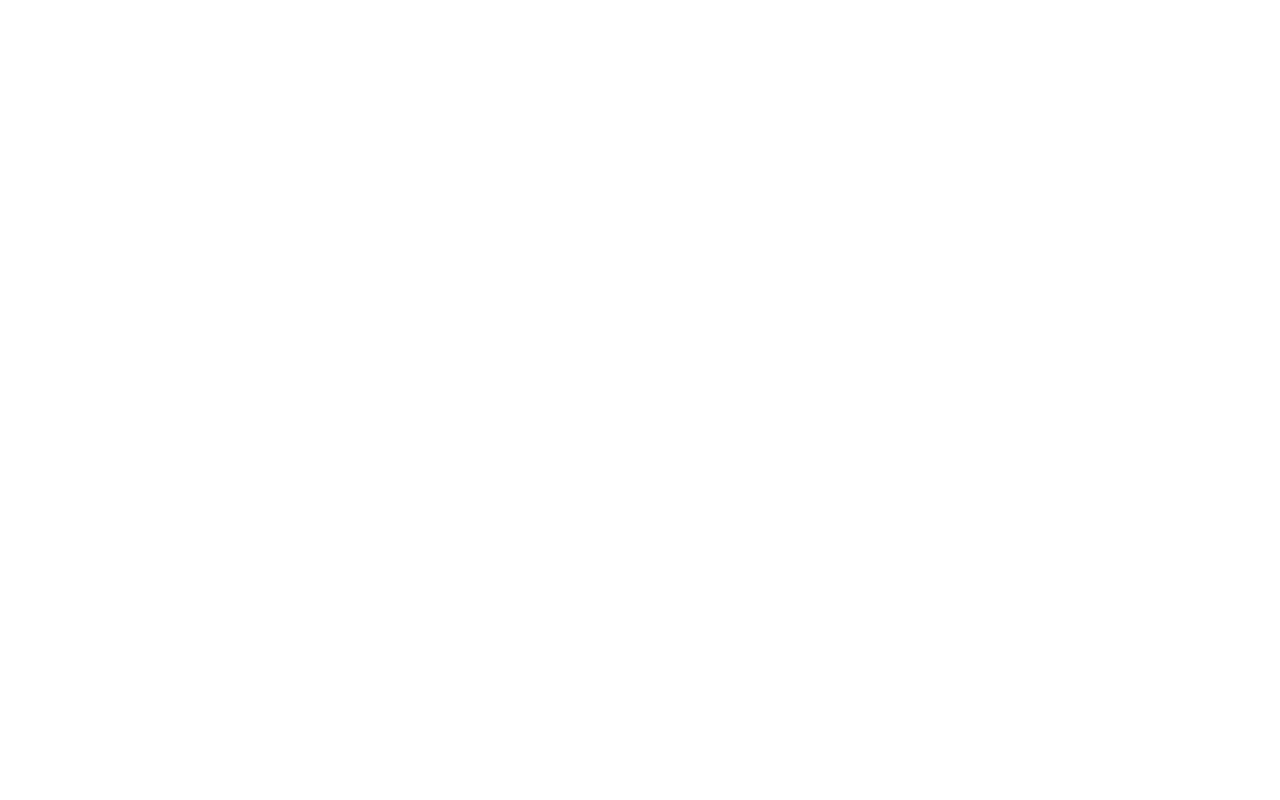
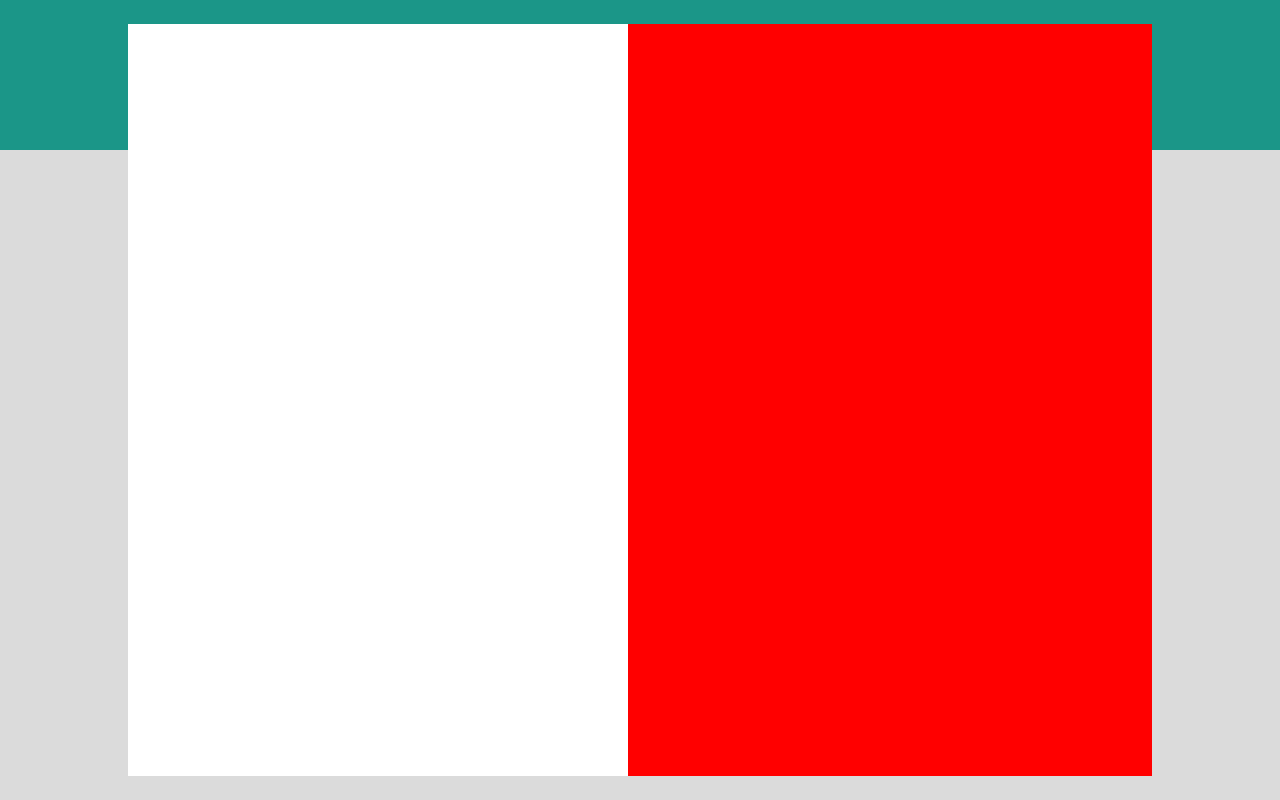
Before and after one commit to DanieleBegnis/vue-boolzapp, a plain HTML site: page index.html in a window 1280 px wide. Drawn offline with nearby package versions, Linux system fonts and the light colour scheme.

Commit message:
feat: add body and main container

```diff
--- a/css/style.css
+++ b/css/style.css
@@ -0,0 +1,56 @@
+/*-------------------
+    RESET
+-------------------*/
+* {
+    margin: 0;
+    padding: 0;
+    box-sizing: border-box;
+}
+
+/*-------------------
+    TYPOGRAPHY
+-------------------*/
+.row {
+    display: flex;
+    flex-wrap: wrap;
+    margin-left: -10px;
+    margin-right: -10px;
+}
+.column {
+    padding: 0 10px;
+}
+/*-------------------
+    BODY
+-------------------*/
+
+body {
+    background : linear-gradient(
+    #1B9688 150px,
+    #DBDBDB 150px,
+    #DBDBDB 100%);
+}
+
+.container-big {
+    width: 80%;
+    background-color: red;
+    height: calc(100vh - 48px);
+    margin: 0px auto;
+    margin-top: 24px;
+    margin-bottom: 24px;
+    display: flex;
+
+}
+
+/* SIDEBAR */
+.sidebar {
+    width: 500px;
+    display: flex;
+    flex-direction: column;
+    background-color: #fff;
+    padding: 0 6px;
+    flex-shrink: 0;
+}
+
+.column-top {
+    width: calc(20%);
+}
--- a/index.html
+++ b/index.html
@@ -11,9 +11,20 @@
 </head>
 
 <body>
+    <div id="app">
+        <main>
+            <div class="container-big">
+                <section class="sidebar">
+                    <div class="row">
+                        <div class="column column-top">
 
-    <div id="app">
-
+                        </div>
+                        <div class="column column-top"></div>
+                    </div>
+                </section>
+                <section class="homepage"></section>
+            </div>
+        </main>
     </div>
 
     <script src='https://unpkg.com/vue@3/dist/vue.global.js'></script>
```
